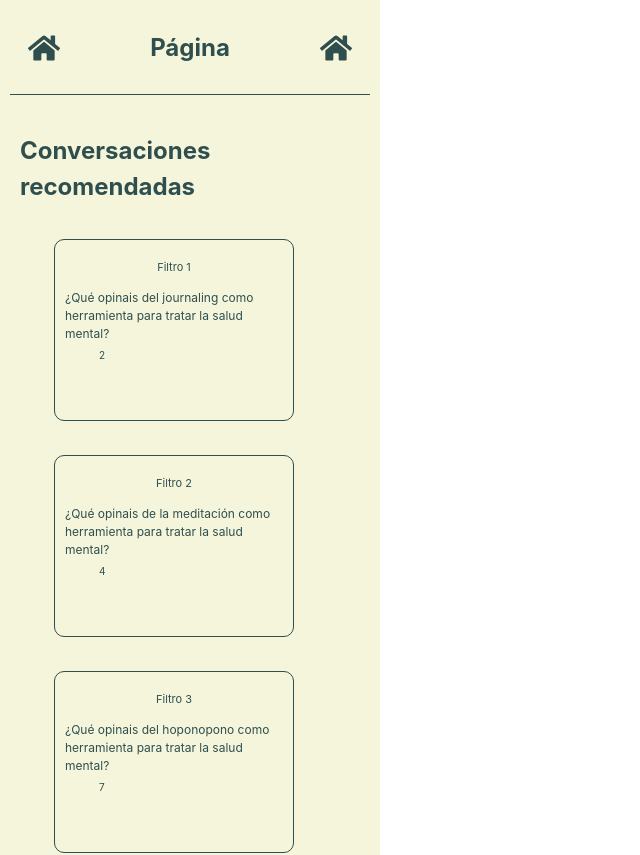
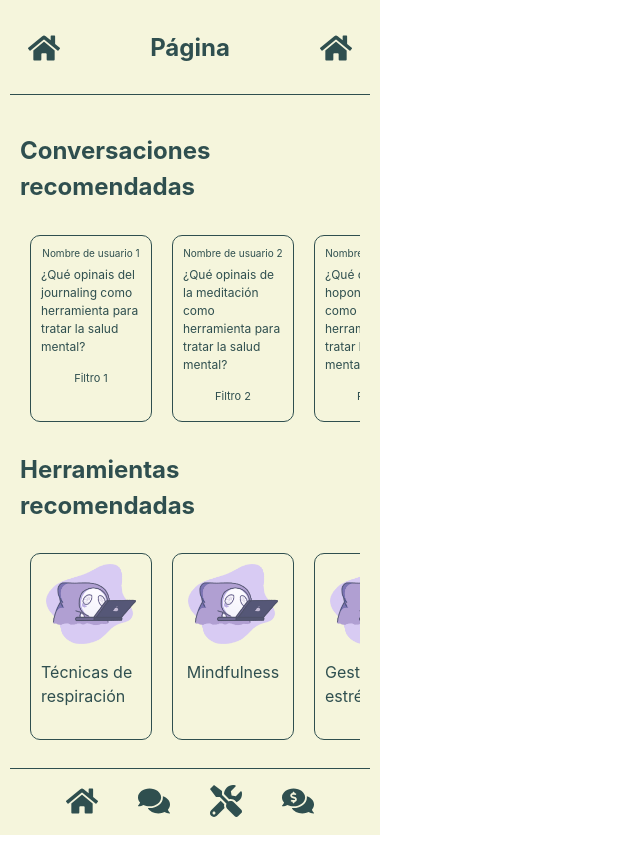
Before and after one commit to Akogahira/Ether, a React (Vite) app: page / in a window 1280 px wide. Shown: the top 855 px of the page, without its empty margins (0-640 px from the left). Built offline with nearby package versions, Linux system fonts and the light colour scheme.

Commit message:
cards (funcionan, POR FIN)
sin slick-slider, con overflow-x: auto

```diff
--- a/src/components/Layout.styles.js
+++ b/src/components/Layout.styles.js
@@ -123,14 +123,19 @@ export const Boton = styled.button`
 //Estilos específicos:
 //PÁGINA 01. HOME
 
+export const CardContainer = styled.div`
+  overflow-x: auto;
+  display: flex;
+  flex-wrap: nowrap;
+`;
+
 export const CardHome = styled.div`
   border: 0.2px solid darkslategray;
   border-radius: 10px;
-  height: 180px;
-  width: calc(70%);
-  margin: 10%;
-  display: flex;
-  flex-direction: column;
+  height: 185px;
+  min-width: 120px;
+  max-width: 120px;
+  margin: 10px;
 `;
 
 export const CardHomeInfo = styled.div`
--- a/src/pages/Home.jsx
+++ b/src/pages/Home.jsx
@@ -1,4 +1,4 @@
-import { ContainerMain, CardHome, CardHomeInfo, TagHome, InfoConvHome, TituloConvHome } from '../components/Layout.styles';
+import { ContainerMain, CardHome, CardHomeInfo, TagHome, TituloConvHome, AutorHome, CardContainer } from '../components/Layout.styles';
 import { Conver } from "../data/Conversaciones";
 
 const Home = () => {
@@ -7,19 +7,20 @@ const Home = () => {
     <div>
       <ContainerMain>
         <h2>Conversaciones recomendadas</h2>
+        <CardContainer>
           {Conver.map(conv => (
             <CardHome key={conv}>
               <CardHomeInfo>
+                <AutorHome>{conv.autor}</AutorHome>
+                <TituloConvHome>{conv.title}</TituloConvHome>
                 <TagHome>{conv.tag}</TagHome>
-              <TituloConvHome>{conv.title}</TituloConvHome>
-              <InfoConvHome>{conv.comments}</InfoConvHome>
               </CardHomeInfo>
             </CardHome>
-        ))}y
-      </ContainerMain >
+          ))}
+        </CardContainer>
 
-      <ContainerMain>
         <h2>Herramientas recomendadas</h2>
+        <CardContainer>
           <CardHome>
             <CardHomeInfo>
               <img src="src/assets/images/Herramienta1.png" alt="Herramienta 1" />
@@ -38,6 +39,7 @@ const Home = () => {
               <p>Gestión del estrés</p>
             </CardHomeInfo>
           </CardHome>
+        </CardContainer>
       </ContainerMain>
     </div >
   );
```
Lines whose indentation alone changed are shown as unchanged.
